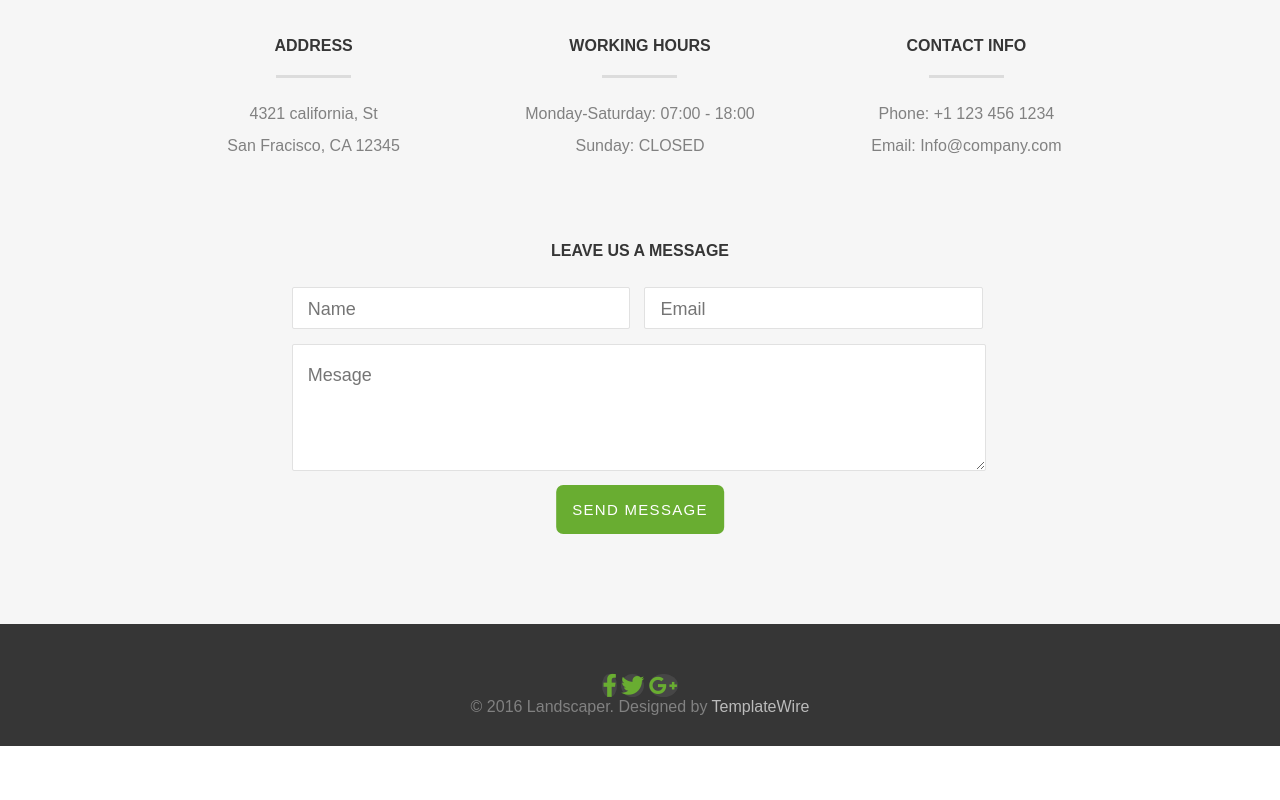
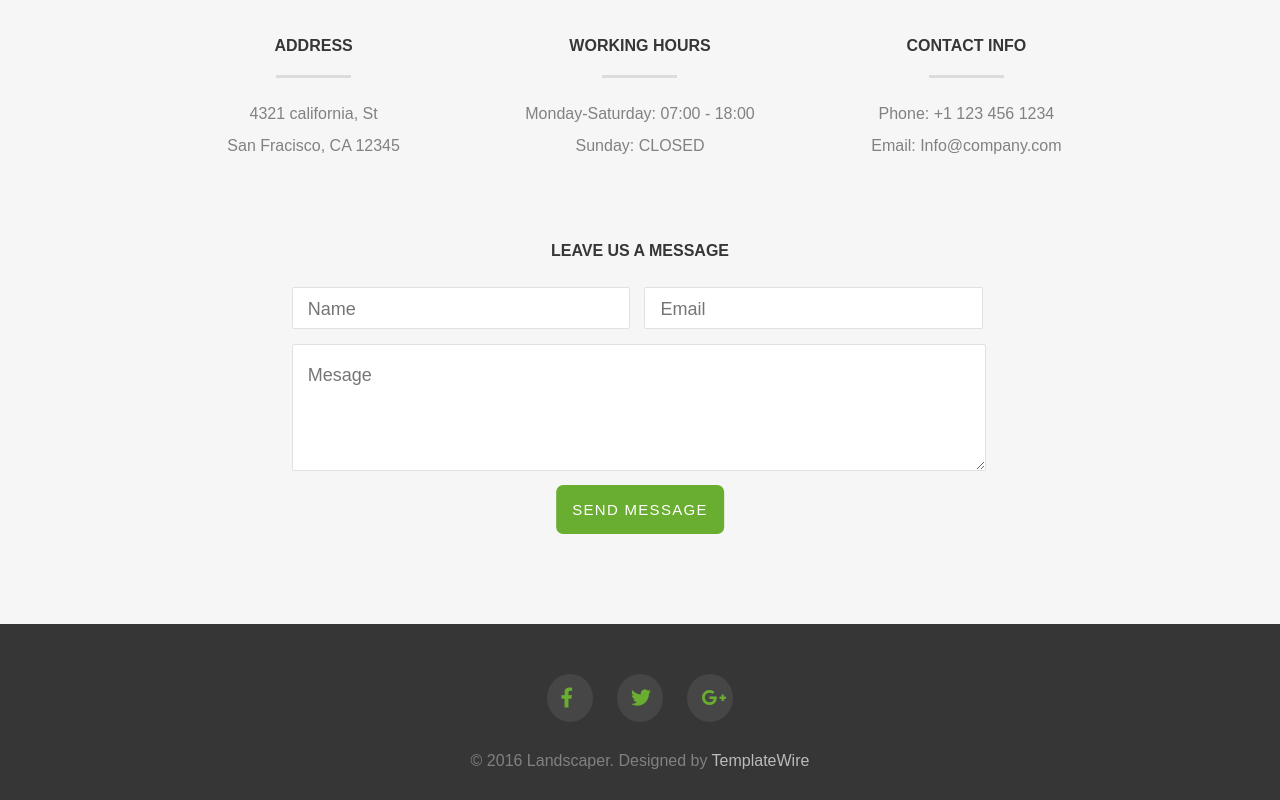
Before and after one commit to mayursonawaleoffical/saturday-practice, a plain HTML site: page 10-10-2020/index.html in a window 1280 px wide. Shown: the part 4266-5066 px from the top of the page. Before the commit the page ends 5012 px from the top, so only its background shows below. Drawn offline with Linux system fonts and the light colour scheme; files whose address does not match are found by name.

Commit message:
footer is ready

```diff
--- a/10-10-2020/assets/css/style.css
+++ b/10-10-2020/assets/css/style.css
@@ -803,11 +803,37 @@ li{
     justify-content: center;
   }
 
+  .footer .wrapper .icons{
+    margin: 0px 0px 30px 0px;
+  }
+
   .footer .wrapper .icons a{
-    font-size: 23px;
+    font-size: 20px;
     border-radius: 100%;
     background: #464646;
     color: #69ad31;
+  }
+
+  .footer .wrapper .icons .facebook{
+    width: 18px;
+    padding: 14px;
+    margin: 0px 20px 0px 0px;
+  }
+
+  .footer .wrapper .icons .twitter{
+    width: 18px;
+    padding: 14px;
+    margin: 0px 20px 0px 0px;
+  }
+
+  .footer .wrapper .icons .googlePlus{
+    width: 18px;
+    padding: 14px;
+  }
+
+  .footer .wrapper .icons a:hover{
+    background: #69ad31;
+    color: #fff;
   }
 
   .templateWire{
```
